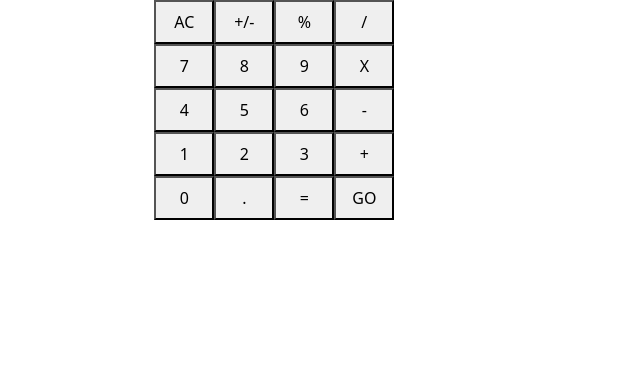
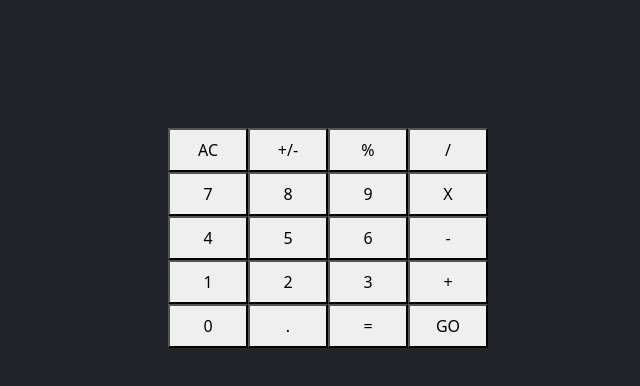
Before and after one commit to arikarim/Calculator, a React (Create React App) app: page / in a window 1280 px wide. Shown: the top 386 px of the page, without its empty margins (379-1019 px from the left). Built offline with nearby package versions, Linux system fonts and the light colour scheme.

Commit message:
Add background color

```diff
--- a/public/index.html
+++ b/public/index.html
@@ -17,6 +17,7 @@
       user's mobile device or desktop. See https://developers.google.com/web/fundamentals/web-app-manifest/
     -->
     <link rel="manifest" href="%PUBLIC_URL%/manifest.json" />
+
     <!--
       Notice the use of %PUBLIC_URL% in the tags above.
       It will be replaced with the URL of the `public` folder during the build.
@@ -28,9 +29,11 @@
     -->
     <title>React App</title>
   </head>
-  <body>
+  <body class="bg-dark">
     <noscript>You need to enable JavaScript to run this app.</noscript>
-    <div id="root"></div>
+   <div class="container">
+       <div class=""  id="root"></div>
+   </div>
     <!--
       This HTML file is a template.
       If you open it directly in the browser, you will see an empty page.
--- a/src/App.css
+++ b/src/App.css
@@ -1,7 +1,18 @@
 body {
   overflow-x: hidden;
+  margin: 0;
 }
 
 .button1 {
-  width: 60px;
+  width: 80px;
 }
+
+.container {
+  margin-top: 10%;
+  color: aliceblue;
+}
+
+.cont {
+  margin-top: auto;
+  margin-bottom: auto;
+}
```
Also changed, not shown: 1 other file (tests, documents, lock files or other folders).
